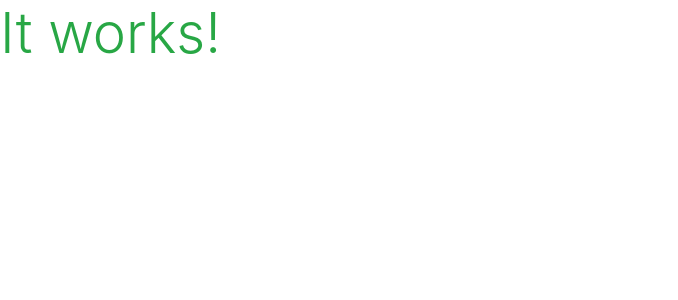
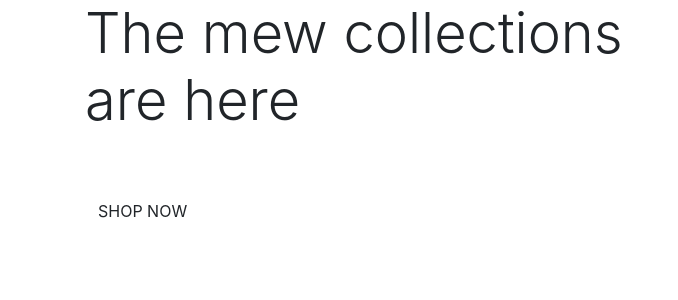
Before and after one commit to zackgithuboriginal/boutique_ado_v1, a Django app: page / in a window 1280 px wide. Shown: the top 300 px of the page, without its empty margins (0-678 px from the left). Run offline with Django 3.2, Linux system fonts and the light colour scheme; some libraries are stand-ins or nearby versions.

Commit message:
Added home page contnet

```diff
--- a/home/templates/home/index.html
+++ b/home/templates/home/index.html
@@ -1,6 +1,27 @@
 {% extends "base.html" %}
 {% load static %}
 
+{% block page_header %}
+<div class="container header-container">
+    <div class="row">
+        <div class="col">
+
+        </div>
+    </div>
+</div>
+{% endblock %}
+
 {% block content%}
-<h1 class="display-4 text-success">It works!</h1>
+<div class="container h-100">
+    <div class="row h-100">
+        <div class="col-7 col-md-6 my-auto">
+            <h1 class="display-4 logo-font text-black">The mew collections are here</h1>
+            <div class="my-5">
+                <h4>
+                    <a href="" class="shop-now-button btn btn-large rounder-0 text-uppercase py-3">Shop Now</a>
+                </h4>
+            </div>
+        </div>
+    </div>
+</div>
 {% endblock %}
--- a/home/views.py
+++ b/home/views.py
@@ -1,4 +1,5 @@
 from django.shortcuts import render
+
 
 # Create your views here.
 def index(request):
```
